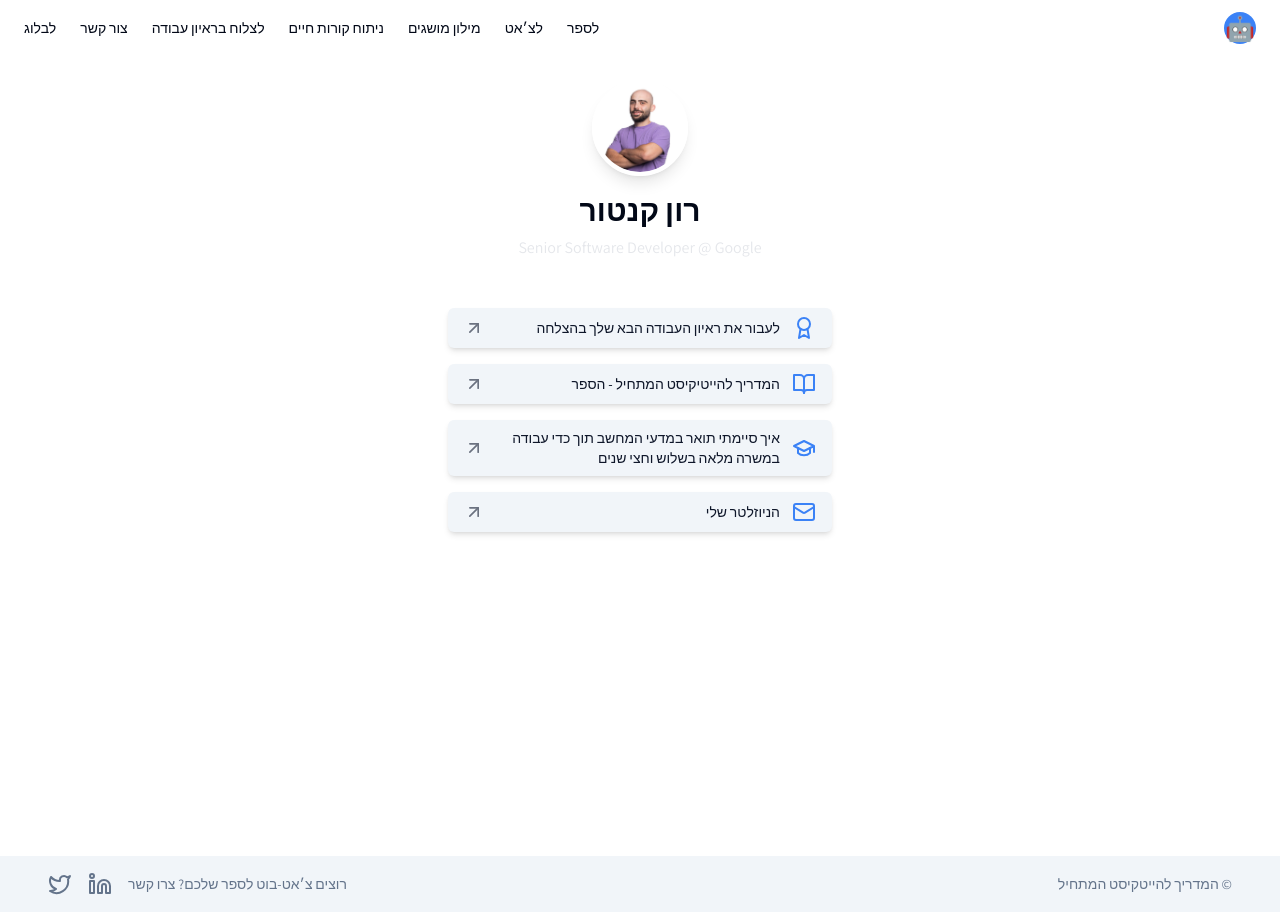
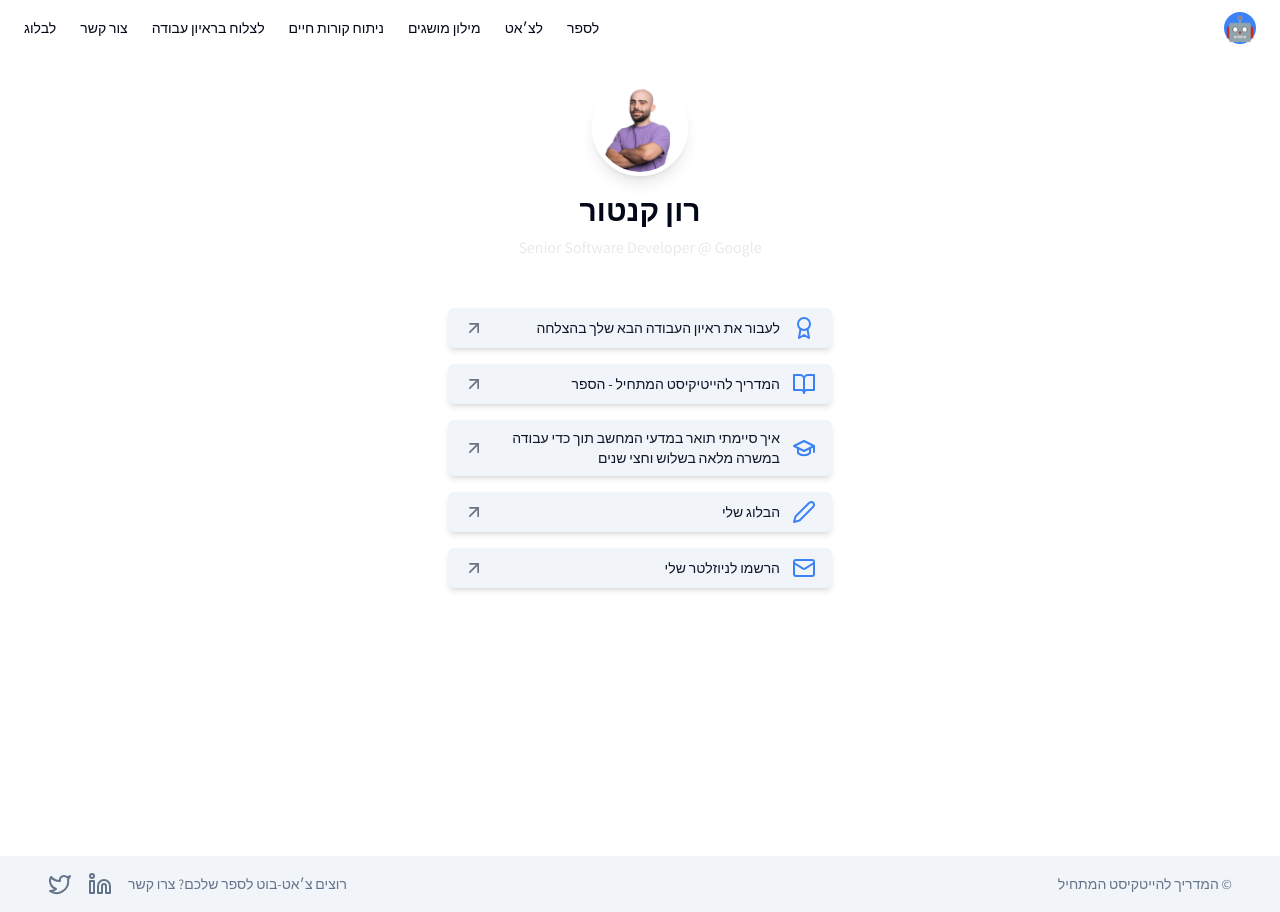
Before and after one commit to ronka/hightech-guide-chat, a Next.js app: page /links in a window 1280 px wide. Built offline with nearby package versions, Linux system fonts and the light colour scheme.

Commit message:
add my blog link

```diff
--- a/src/app/links/page.tsx
+++ b/src/app/links/page.tsx
@@ -9,6 +9,7 @@ import {
   FileVideo2,
   GraduationCap,
   Mail,
+  PenIcon,
 } from "lucide-react";
 import { Button } from "@/components/ui/button";
 import { Metadata } from "next";
@@ -50,8 +51,13 @@ const links = [
     icon: GraduationCap,
   },
   {
+    href: "https://ronka.dev/?utm_source=ron_kantor_links&utm_medium=button&utm_campaign=blog_work_study_cs&utm_content=blog_work_study_cs_button",
+    text: "הבלוג שלי",
+    icon: PenIcon,
+  },
+  {
     href: "https://ronka.dev/newsletter-register/?utm_source=ron_kantor_links&utm_medium=button&utm_campaign=newsletter_signup&utm_content=newsletter_signup_button",
-    text: "הניוזלטר שלי",
+    text: "הרשמו לניוזלטר שלי",
     icon: Mail,
   },
 ];
```
